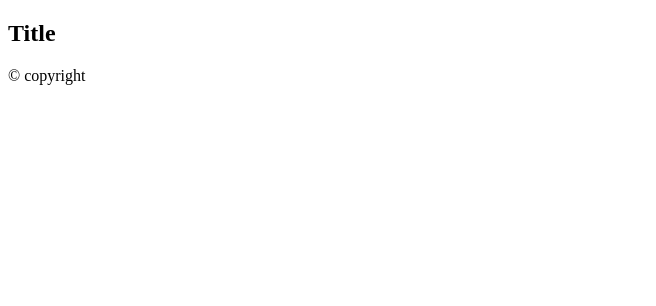
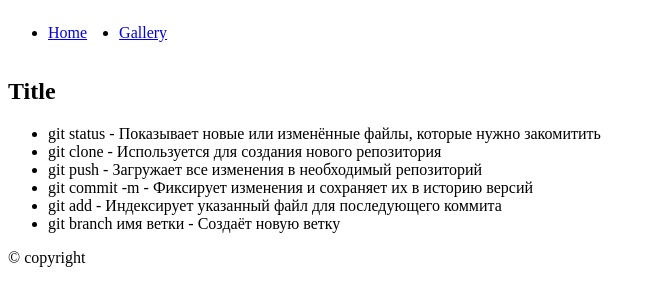
Before and after one commit to nedostupliubov/FE-Homeworks, a plain HTML site: page index.html in a window 1280 px wide. Shown: the whole page, without its empty margins (0-656 px from the left). Drawn offline with Linux system fonts and the light colour scheme.

Commit message:
add basic files

```diff
--- a/index.html
+++ b/index.html
@@ -6,16 +6,43 @@
     <meta name="viewport" content="width=device-width, initial-scale=1.0">
     <title>HW 3</title>
     <link rel="stylesheet" href="./css/style.css">
+    <style>
+    .flex {
+        display: flex;
+     }
+    </style>
 </head>
 
 <body>
     <header>
-        <nav></nav>
+        <div class="container flex">
+        <nav>
+            <ul class="flex" style="gap:2rem;">
+                <li>
+                    <a href="./index.html">Home</a>
+                </li>
+                <li>
+                    <a href="./gallery.html">Gallery</a>
+                 </li>
+             </ul>
+        </nav>
+    </div>
     </header>
     <main>
         <section>
             <h1>Title</h1>
+
+            <ul>
+                <li> git status - Показывает новые или изменённые файлы, которые нужно закомитить </li>
+                <li> git clone - Используется для создания нового репозитория </li>
+                <li>git push - Загружает все изменения в необходимый репозиторий </li>
+                <li>git commit -m - Фиксирует изменения и сохраняет их в историю версий</li>
+                <li>git add - Индексирует указанный файл для последующего коммита</li>
+                <li>git branch имя ветки - Создаёт новую ветку </li>
+            </ul>
+
         </section>
+
     </main>
     <footer>
         <p>&copy; copyright</p>
```
Also changed, not shown: gallery.html (+13 -1 lines).
